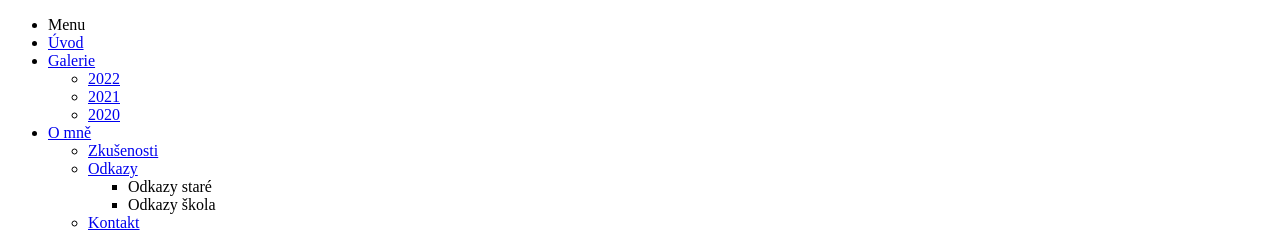
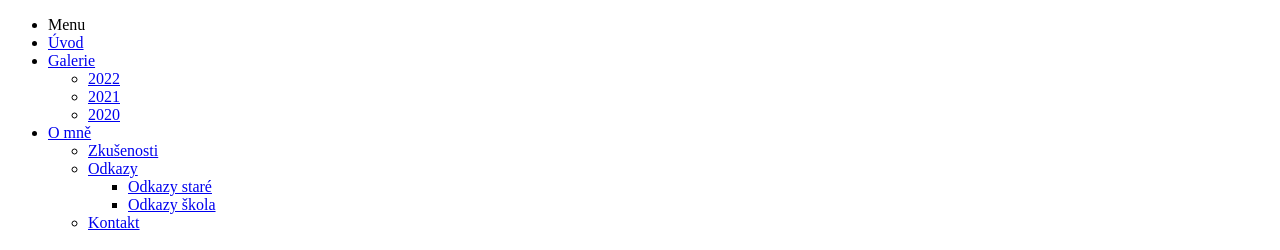
Before and after one commit to linkopecka/test-html, a plain HTML site: page test.html in a window 1280 px wide. Shown: the top 250 px of the page. Drawn offline with Linux system fonts and the light colour scheme.

Commit message:
uprava navigacniho menu

```diff
--- a/test.html
+++ b/test.html
@@ -21,8 +21,8 @@
                 <li><a href="#zkusenosti">Zkušenosti</a></li>
                 <li><a href="#odkazy">Odkazy</a></li>
                 <ul>
-                    <li>Odkazy staré</li>
-                    <li>Odkazy škola</li>
+                    <li><a href="#odkazystare">Odkazy staré</a></li>
+                    <li><a href="#odkazyskola">Odkazy škola</a></li>
                 </ul>
                 <li><a href="#kontakt">Kontakt</a></li>
             </ul>
@@ -57,10 +57,10 @@
     <p>Lorem ipsum dolor sit amet, consectetuer adipiscing elit. Duis pulvinar. Nulla accumsan, elit sit amet varius semper, nulla mauris mollis quam, tempor suscipit diam nulla vel leo. Praesent in mauris eu tortor porttitor accumsan. Excepteur sint occaecat cupidatat non proident, sunt in culpa qui officia deserunt mollit anim id est laborum. Etiam dui sem, fermentum vitae, sagittis id, malesuada in, quam. Neque porro quisquam est, qui dolorem ipsum quia dolor sit amet, consectetur, adipisci velit, sed quia non numquam eius modi tempora incidunt ut labore et dolore magnam aliquam quaerat voluptatem. Proin in tellus sit amet nibh dignissim sagittis. Curabitur vitae diam non enim vestibulum interdum. Proin in tellus sit amet nibh dignissim sagittis. Sed convallis magna eu sem. Cras pede libero, dapibus nec, pretium sit amet, tempor quis. Lorem ipsum dolor sit amet, consectetuer adipiscing elit. Quisque tincidunt scelerisque libero. Cras elementum. Duis sapien nunc, commodo et, interdum suscipit, sollicitudin et, dolor. Integer vulputate sem a nibh rutrum consequat. Aenean placerat.</p>
     <p>Curabitur sagittis hendrerit ante. Excepteur sint occaecat cupidatat non proident, sunt in culpa qui officia deserunt mollit anim id est laborum. Duis condimentum augue id magna semper rutrum. Lorem ipsum dolor sit amet, consectetuer adipiscing elit. Aenean id metus id velit ullamcorper pulvinar. Mauris tincidunt sem sed arcu. Vestibulum fermentum tortor id mi. In sem justo, commodo ut, suscipit at, pharetra vitae, orci. Integer vulputate sem a nibh rutrum consequat. Nulla accumsan, elit sit amet varius semper, nulla mauris mollis quam, tempor suscipit diam nulla vel leo. In dapibus augue non sapien. Etiam ligula pede, sagittis quis, interdum ultricies, scelerisque eu. Fusce consectetuer risus a nunc. Phasellus et lorem id felis nonummy placerat. Aenean fermentum risus id tortor. Integer pellentesque quam vel velit. Proin pede metus, vulputate nec, fermentum fringilla, vehicula vitae, justo. Integer imperdiet lectus quis justo.</p>
     <h2 id="odkazy">Odkazy</h2>
-    <h3>Odkazy staré</h3>
+    <h3 id="odkazystare">Odkazy staré</h3>
     <a href="https://www.google.com/" target="_parent">Google</a> <br>
     <a href="https://github.com/linkopecka" target="_parent">Můj Github</a> <br>
-    <h3>Odkazy nové</h3>
+    <h3 id="odkazyskola">Odkazy škola</h3>
     <a href="https://www.cvut.cz/" target="_blank">ČVUT</a> <br>
     <a href="https://www.pedf.cuni.cz/PEDF-1.html" target="_blank">PEDF-CUNI</a> <br>
     <a href="https://www.muni.cz/" target="_blank">MUNI</a> <br>
```
